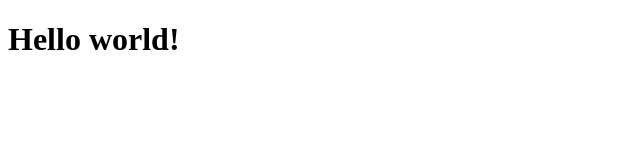
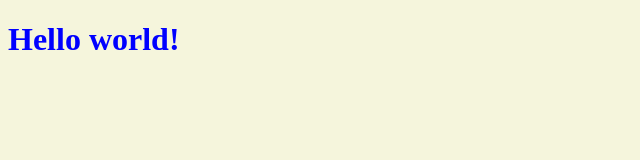
Before and after one commit to PlutovaKate/Plutova-Front-end-14.01.25, a plain HTML site: page index.html in a window 1280 px wide. Shown: the whole page, without its empty margins (0-640 px from the left). Drawn offline with Linux system fonts and the light colour scheme.

Commit message:
add styles.css

```diff
--- a/index.html
+++ b/index.html
@@ -4,6 +4,7 @@
     <meta charset="UTF-8" />
     <meta name="viewport" content="width=device-width, initial-scale=1.0" />
     <title>Document</title>
+    <link rel="stylesheet" href="./styles.css" />
   </head>
   <body>
     <h1>Hello world!</h1>
--- /dev/null
+++ b/styles.css
@@ -0,0 +1,6 @@
+body {
+  background-color: beige;
+}
+h1 {
+  color: blue;
+}
```
